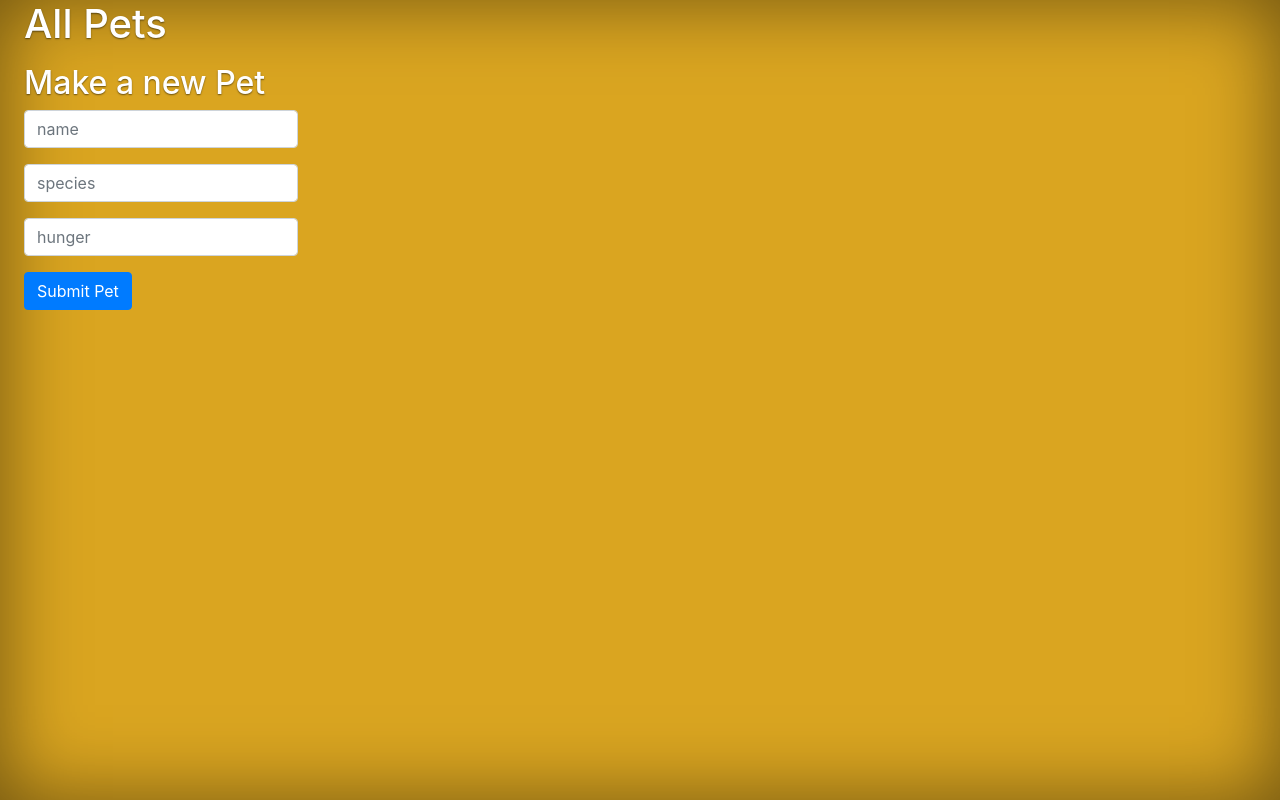
After one commit to 2mohammad/Basic_SQL_Alchemy, a Flask app: page / in a window 1280 px wide. The commit adds this page. Run offline with Flask 2, Linux system fonts and the light colour scheme; data that the repository does not hold is empty.

```diff
--- a/app.py
+++ b/app.py
@@ -1,12 +1,43 @@
 from flask import Flask, request, render_template, redirect, flash, jsonify
 from flask_debugtoolbar import DebugToolbarExtension
+from models import db, connect_db, Pet
+from keys import MAPQUEST_API_KEY
 
 app = Flask(__name__)
 
+app.config['SQLALCHEMY_DATABASE_URI'] = 'postgresql:///pet_shop_db'
+app.config['SQLALCHEMY_TRACK_MODIFICATIONS'] = False
+app.config['SQLALCHEMY_ECHO'] = True
 app.config['SECRET_KEY'] = "oh-so-secret"
 debug = DebugToolbarExtension(app)
 app.config['DEBUG_TB_INTERCEPT_REDIRECTS'] = False
 
-@app.route("/home")
-def home():
-    return "<html><body><h1>OK</h1></body></html>"
+connect_db(app)
+
+@app.route("/")
+def list_pets():
+    """ shows a list of all the pets in the db """
+    pets = Pet.query.all()
+    return render_template('lists.html', pets=pets)
+
+@app.route('/', methods=["POST"])
+def create_pet():
+    name = request.form["name"]
+    species = request.form["species"]
+    hunger = request.form['hunger']
+    hunger = int(hunger) if hunger else None
+    new_pet = Pet(name=name, species=species, hunger=hunger)
+    db.session.add(new_pet)
+    db.session.commit()
+    return redirect(f"/{new_pet.id}")
+
+@app.route('/<int:pet_id>')
+def show_pet(pet_id):
+    """ show deatils about a single pet """
+    pet = Pet.query.get_or_404(pet_id)
+    return render_template('details.html', pet=pet)
+
+@app.route('/species/<species_id>')
+def show_pets_by_species(species_id):
+    pets = Pet.get_by_species(species_id)
+    return render_template('species.html', pets=pets, species=species_id)
--- a/requirements.txt
+++ b/requirements.txt
@@ -1,11 +1,16 @@
 blinker==1.4
+certifi==2020.12.5
+chardet==4.0.0
 click==7.1.2
 Flask==1.1.2
 Flask-DebugToolbar==0.11.0
 Flask-SQLAlchemy==2.4.4
+idna==2.10
 itsdangerous==1.1.0
 Jinja2==2.11.3
 MarkupSafe==1.1.1
 psycopg2-binary==2.8.6
+requests==2.25.1
 SQLAlchemy==1.3.23
+urllib3==1.26.3
 Werkzeug==1.0.1
--- a/static/app.css
+++ b/static/app.css
@@ -0,0 +1,106 @@
+/*
+ * Globals
+ */
+
+/* Links */
+a,
+a:focus,
+a:hover {
+  color: #fff;
+}
+
+/* Custom default button */
+.btn-secondary,
+.btn-secondary:hover,
+.btn-secondary:focus {
+  color: #333;
+  text-shadow: none; /* Prevent inheritance from `body` */
+  background-color: #fff;
+  border: .05rem solid #fff;
+}
+
+
+/*
+ * Base structure
+ */
+
+html,
+body {
+  height: 100%;
+  background-color: goldenrod;
+}
+
+body {
+  display: -ms-flexbox;
+  display: flex;
+  color: #fff;
+  text-shadow: 0 .05rem .1rem rgba(0, 0, 0, .5);
+  box-shadow: inset 0 0 5rem rgba(0, 0, 0, .5);
+}
+
+.cover-container {
+  max-width: 42em;
+}
+
+
+/*
+ * Header
+ */
+.masthead {
+  margin-bottom: 2rem;
+}
+
+.masthead-brand {
+  margin-bottom: 0;
+}
+
+.nav-masthead .nav-link {
+  padding: .25rem 0;
+  font-weight: 700;
+  color: rgba(255, 255, 255, .5);
+  background-color: transparent;
+  border-bottom: .25rem solid transparent;
+}
+
+.nav-masthead .nav-link:hover,
+.nav-masthead .nav-link:focus {
+  border-bottom-color: rgba(255, 255, 255, .25);
+}
+
+.nav-masthead .nav-link + .nav-link {
+  margin-left: 1rem;
+}
+
+.nav-masthead .active {
+  color: #fff;
+  border-bottom-color: #fff;
+}
+
+@media (min-width: 48em) {
+  .masthead-brand {
+    float: left;
+  }
+  .nav-masthead {
+    float: right;
+  }
+}
+
+
+/*
+ * Cover
+ */
+.cover {
+  padding: 0 1.5rem;
+}
+.cover .btn-lg {
+  padding: .75rem 1.25rem;
+  font-weight: 700;
+}
+
+
+/*
+ * Footer
+ */
+.mastfoot {
+  color: rgba(255, 255, 255, .5);
+}
--- a/templates/base.html
+++ b/templates/base.html
@@ -7,7 +7,23 @@
     <link rel="stylesheet" href="https://cdn.jsdelivr.net/npm/bootstrap@4.5.3/dist/css/bootstrap.min.css" integrity="sha384-TX8t27EcRE3e/ihU7zmQxVncDAy5uIKz4rEkgIXeMed4M0jlfIDPvg6uqKI2xXr2" crossorigin="anonymous">
 
     <link rel="stylesheet" href="static/app.css">
+    <style>
+        .bd-placeholder-img {
+        font-size: 1.125rem;
+        text-anchor: middle;
+        -webkit-user-select: none;
+        -moz-user-select: none;
+        -ms-user-select: none;
+        user-select: none;
+        }
 
+        @media (min-width: 768px) {
+        .bd-placeholder-img-lg {
+            font-size: 3.5rem;
+        }
+        }
+    </style>
+    <!-- Custom styles for this template -->
     <title>{% block title %}{% endblock %}</title>
 </head>
 <body>
--- /dev/null
+++ b/templates/lists.html
@@ -0,0 +1,25 @@
+{% extends 'base.html' %}
+{% block title %}All Pets!{% endblock %}
+{% block content %}
+<main role="main" class="inner cover">
+<h1>All Pets</h1>
+    <ul>
+        {% for pet in pets %}
+        <li> <a href="/{{pet.id}}">{{pet.name}}</a></li>
+        {%endfor%}
+    </ul>
+    <h2>Make a new Pet</h2>
+    <form action="/" method="POST">
+        <div class="mb-3">
+            <input class="form-control" type="text" name="name" placeholder="name">
+        </div>
+        <div class="mb-3">
+            <input class="form-control" type="text" name="species" placeholder="species">
+        </div>
+        <div class="mb-3">
+            <input class="form-control" type="number" name="hunger" placeholder="hunger">
+        </div>
+        <button class="btn btn-primary">Submit Pet</button>
+    </form>
+</main>
+{% endblock %}
```
Also changed, not shown: model.py (added, +19 -0 lines), models.py (added, +41 -0 lines), templates/details.html (added, +19 -0 lines), templates/species.html (added, +19 -0 lines), 2 other files.
